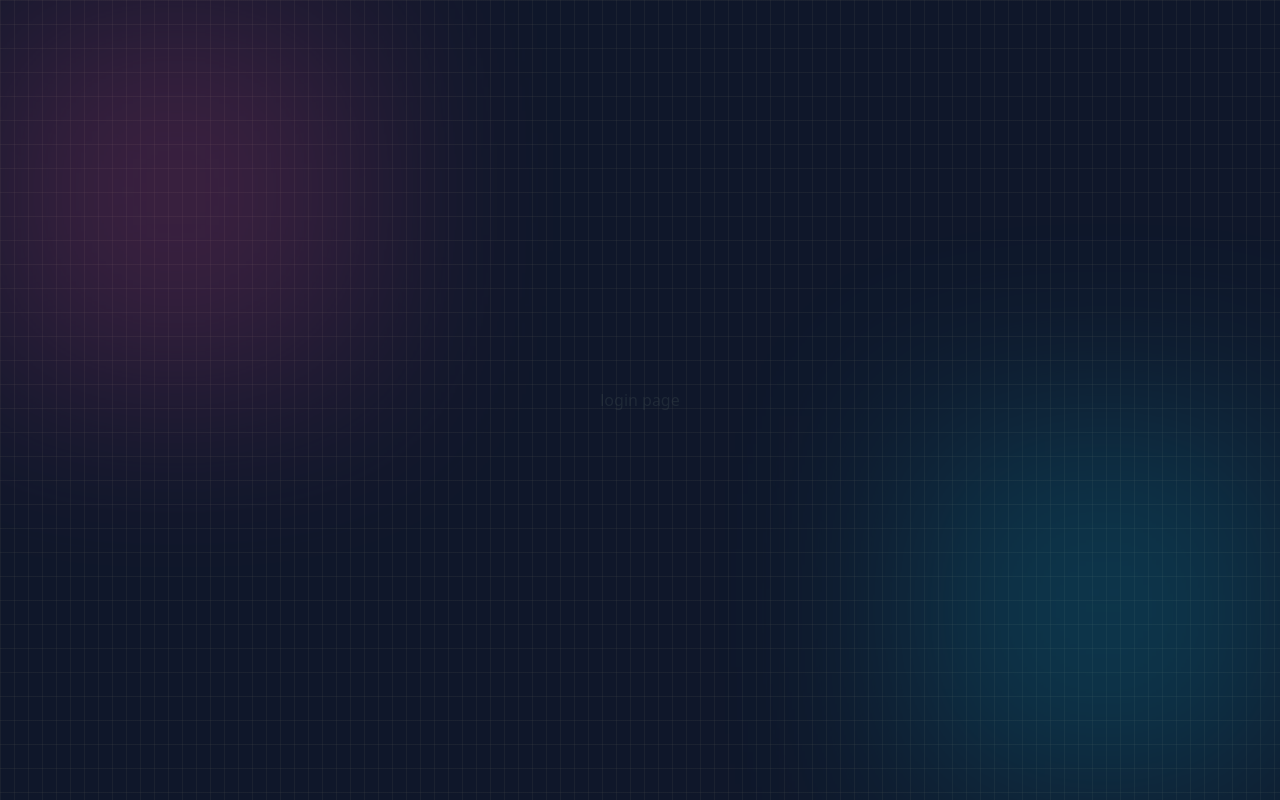
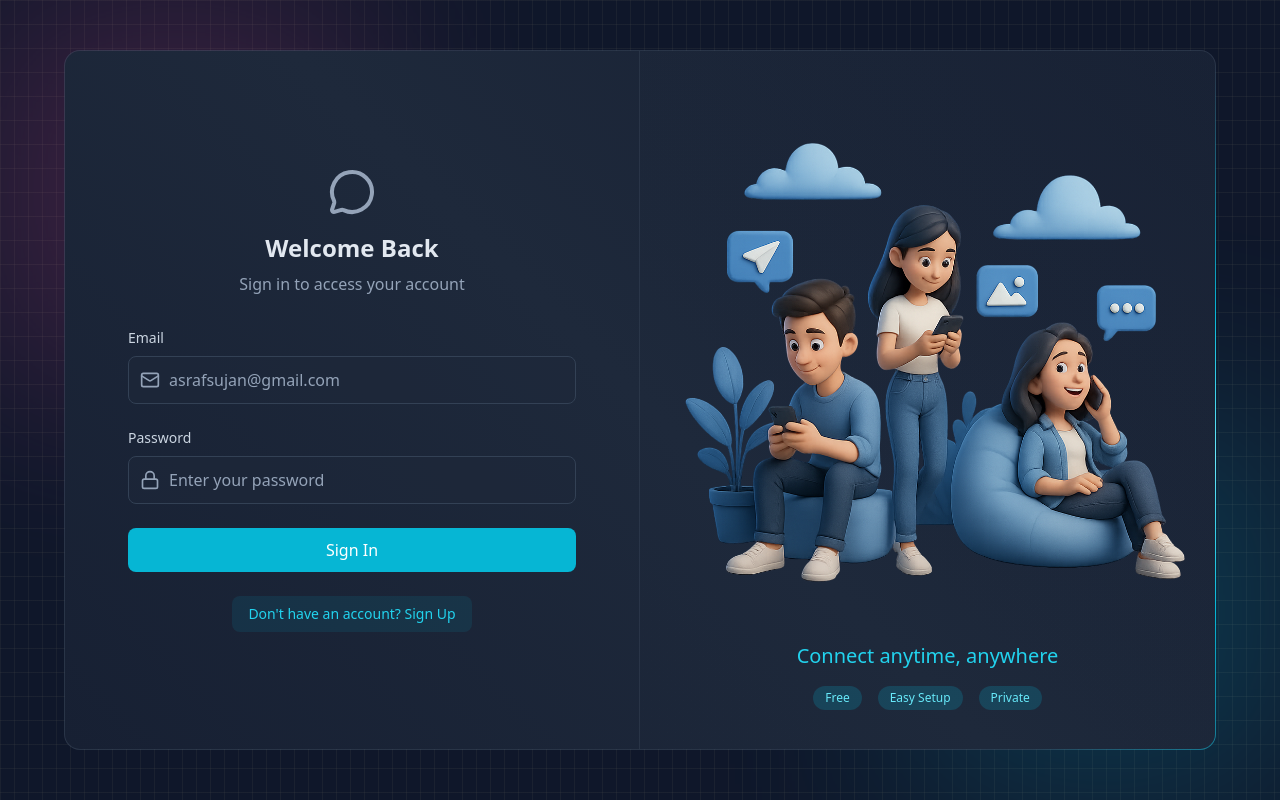
Before and after one commit to asrafsujan247/chatx, a React (Vite) app in the folder chatx-frontend/: page /login in a window 1280 px wide. Built offline with nearby package versions, Linux system fonts and the light colour scheme; no server answers.

Commit message:
Implemented login page with adding login and logout method

```diff
--- a/chatx-frontend/src/pages/ChatPage.jsx
+++ b/chatx-frontend/src/pages/ChatPage.jsx
@@ -1,11 +1,15 @@
 import React from "react";
+import { useAuthStore } from "../store/useAuthStore";
 
 const ChatPage = () => {
-
+  const { logout } = useAuthStore();
 
   return (
     <div>
-      <h1>chat page</h1>
+      <h1 className="text-blue-300 mb-2 text-3xl">chat page</h1>
+      <button className="btn btn-secondary z-50 relative" onClick={logout}>
+        Logout
+      </button>
     </div>
   );
 };
--- a/chatx-frontend/src/pages/Login.jsx
+++ b/chatx-frontend/src/pages/Login.jsx
@@ -1,9 +1,132 @@
-import React from "react";
+import { useState } from "react";
+import { useAuthStore } from "../store/useAuthStore";
+import BorderAnimationContainer from "../component/BorderAnimationContainer";
+import {
+  MessageCircleIcon,
+  LockIcon,
+  MailIcon,
+  LoaderIcon,
+} from "lucide-react";
+import { Link } from "react-router";
 
 const Login = () => {
+  // Form state
+  const [formData, setFormData] = useState({
+    email: "",
+    password: "",
+  });
+  // login method from Auth store
+  const { login, isLoggingIn } = useAuthStore();
+
+  // Form submit handler
+  const handleSubmit = (e) => {
+    e.preventDefault();
+    login(formData);
+  };
+
   return (
-    <div>
-      <h1>login page</h1>
+    <div className="w-full flex items-center justify-center p-4 bg-slate-900">
+      <div className="relative w-full max-w-6xl md:h-[700px] h-[650px]">
+        <BorderAnimationContainer>
+          <div className="w-full flex flex-col md:flex-row">
+            {/* FORM - LEFT SIDE */}
+            <div className="md:w-1/2 p-8 flex items-center justify-center md:border-r border-slate-600/30">
+              <div className="w-full max-w-md">
+                {/* HEADING TEXT */}
+                <div className="text-center mb-8">
+                  <MessageCircleIcon className="w-12 h-12 mx-auto text-slate-400 mb-4" />
+                  <h2 className="text-2xl font-bold text-slate-200 mb-2">
+                    Welcome Back
+                  </h2>
+                  <p className="text-slate-400">
+                    Sign in to access your account
+                  </p>
+                </div>
+
+                {/* FORM */}
+                <form onSubmit={handleSubmit} className="space-y-6">
+                  {/* EMAIL INPUT */}
+                  <div>
+                    <label className="auth-input-label">Email</label>
+                    <div className="relative">
+                      <MailIcon className="auth-input-icon" />
+
+                      <input
+                        type="email"
+                        value={formData.email}
+                        onChange={(e) =>
+                          setFormData({ ...formData, email: e.target.value })
+                        }
+                        className="input"
+                        placeholder="asrafsujan@gmail.com"
+                      />
+                    </div>
+                  </div>
+
+                  {/* PASSWORD INPUT */}
+                  <div>
+                    <label className="auth-input-label">Password</label>
+                    <div className="relative">
+                      <LockIcon className="auth-input-icon" />
+
+                      <input
+                        type="password"
+                        value={formData.password}
+                        onChange={(e) =>
+                          setFormData({ ...formData, password: e.target.value })
+                        }
+                        className="input"
+                        placeholder="Enter your password"
+                      />
+                    </div>
+                  </div>
+
+                  {/* SUBMIT BUTTON */}
+                  <button
+                    className="auth-btn"
+                    type="submit"
+                    disabled={isLoggingIn}
+                  >
+                    {isLoggingIn ? (
+                      <LoaderIcon className="w-full h-5 animate-spin text-center" />
+                    ) : (
+                      "Sign In"
+                    )}
+                  </button>
+                </form>
+
+                <div className="mt-6 text-center">
+                  <Link to="/signup" className="auth-link">
+                    Don't have an account? Sign Up
+                  </Link>
+                </div>
+              </div>
+            </div>
+
+            {/* FORM - RIGHT SIDE */}
+            <div className="hidden md:w-1/2 md:flex items-center justify-center p-6 bg-gradient-to-bl from-slate-800/20 to-transparent">
+              <div>
+                <img
+                  src="/login.png"
+                  alt="People using mobile devices"
+                  className="w-full h-auto object-contain"
+                />
+                <div className="mt-6 text-center">
+                  <h3 className="text-xl font-medium text-cyan-400">
+                    Connect anytime, anywhere
+                  </h3>
+
+                  <div className="mt-4 flex justify-center gap-4">
+                    <span className="auth-badge">Free</span>
+                    <span className="auth-badge">Easy Setup</span>
+                    <span className="auth-badge">Private</span>
+                  </div>
+                </div>
+              </div>
+            </div>
+          </div>
+        </BorderAnimationContainer>
+      </div>
     </div>
   );
 };
--- a/chatx-frontend/src/store/useAuthStore.js
+++ b/chatx-frontend/src/store/useAuthStore.js
@@ -7,6 +7,7 @@
   authUser: null,
   isCheckingAuth: true,
   isSigningUp: false,
+  isLoggingIn: false,
 
   // auth check method
   checkAuth: async () => {
@@ -37,4 +38,32 @@
       set({ isSigningUp: false });
     }
   },
+
+  // login method
+  login: async (data) => {
+    set({ isLoggingIn: true });
+    try {
+      const res = await axiosInstance.post("/auth/login", data);
+      set({ authUser: res.data });
+      // show success toast
+      toast.success("Logged in successfully");
+    } catch (error) {
+      // show error toast
+      toast.error(error.response.data.message);
+    } finally {
+      set({ isLoggingIn: false });
+    }
+  },
+
+  // logout method
+  logout: async () => {
+    try {
+      await axiosInstance.post("/auth/logout");
+      set({ authUser: null });
+      toast.success("Logged out successfully");
+    } catch (error) {
+      toast.error("Error logging out");
+      console.log("Logout error:", error);
+    }
+  },
 }));
```
